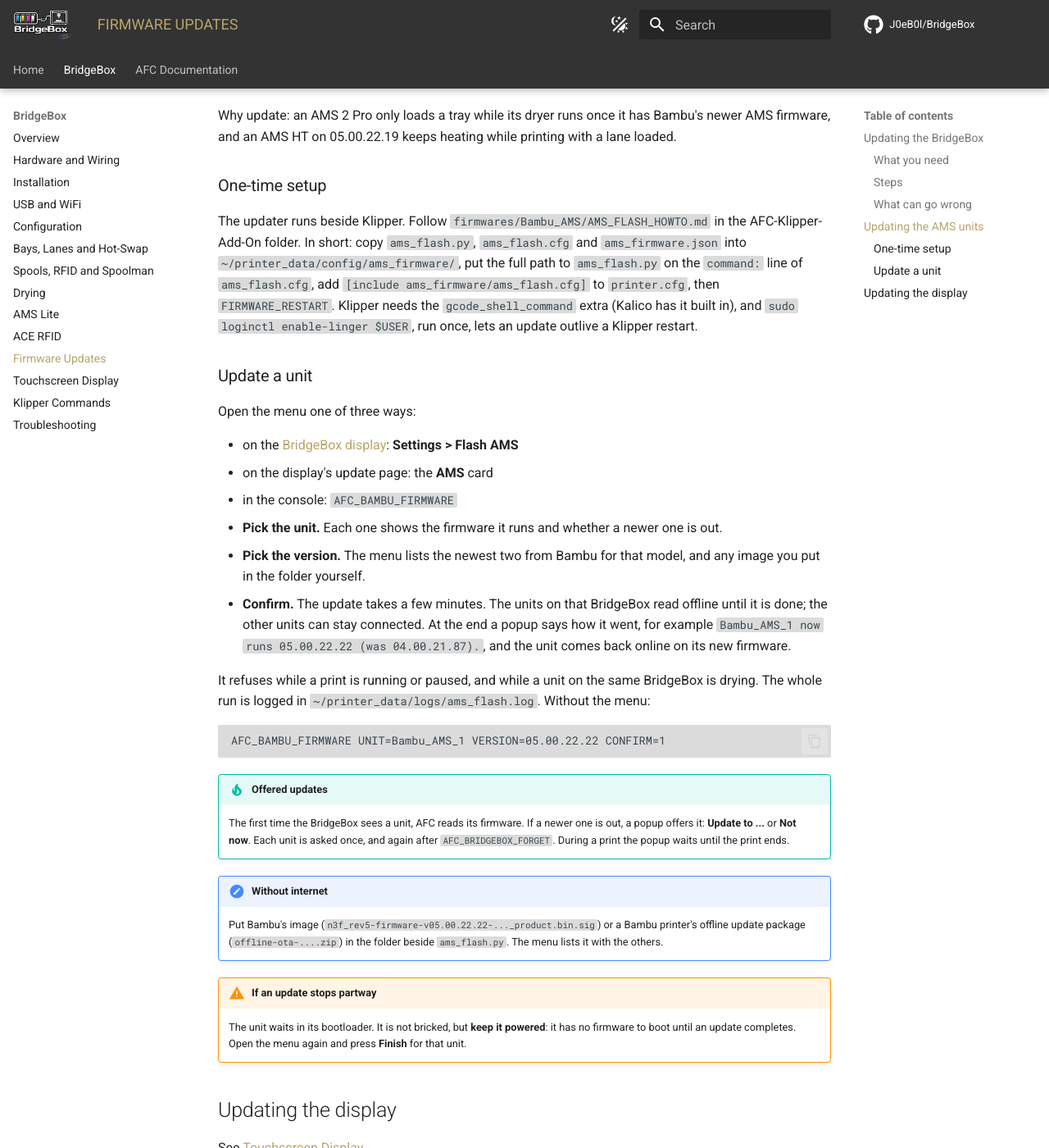
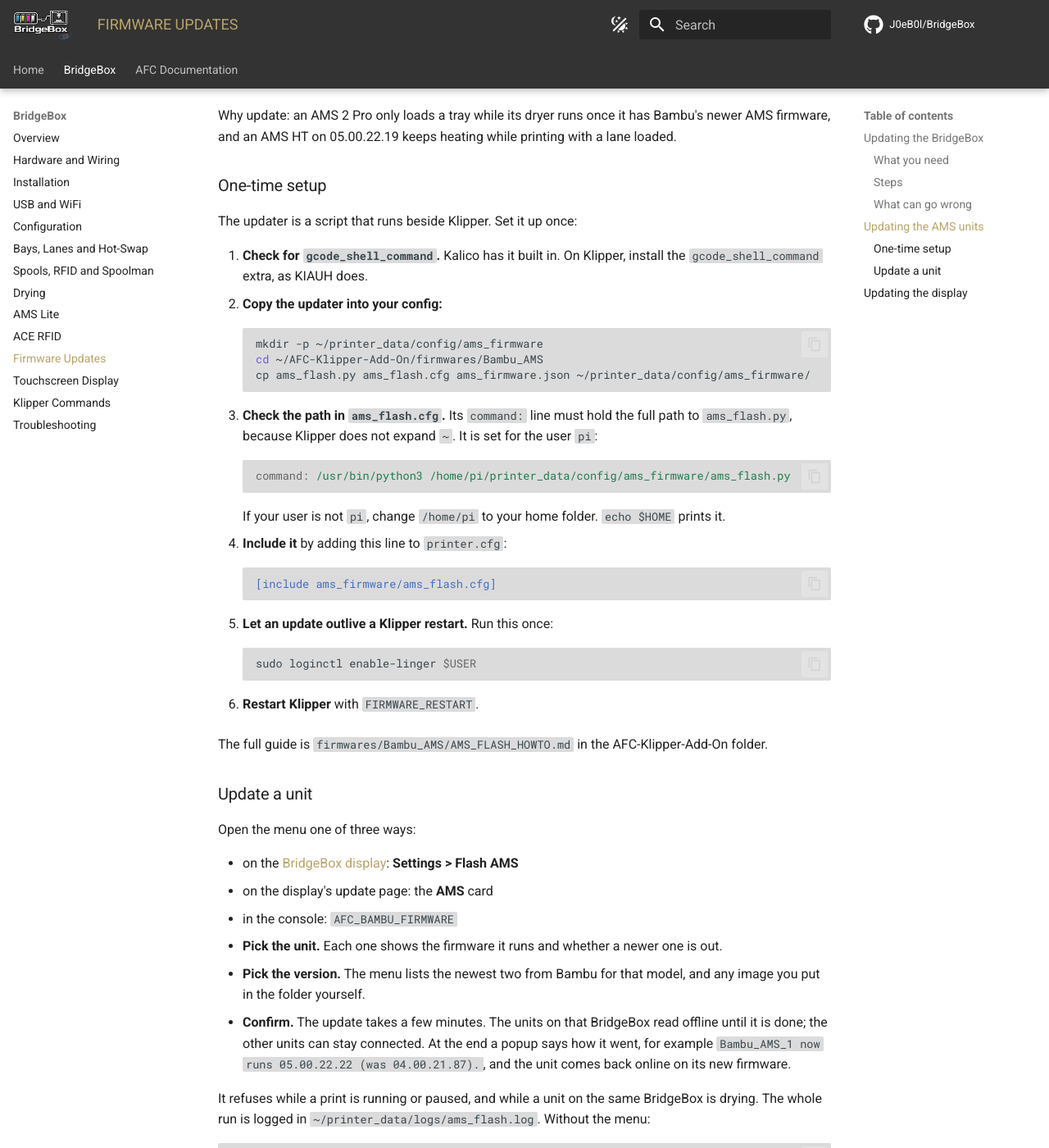
Before and after one commit to J0eB0l/BridgeBox, an MkDocs documentation site: the page built from docs/bridgebox/firmware.md, in a window 1280 px wide and 1400 px high, scrolled down 2490 px. Shown: the whole window at 82% size. Built offline with MkDocs 1.6.1 and Material for MkDocs 9.7.7, drawn with Linux system fonts in a browser that asks for light colours; comment, search, counter and statistics services are not loaded.

Commit message:
Lay out the AMS updater setup as numbered steps

````diff
--- a/docs/bridgebox/firmware.md
+++ b/docs/bridgebox/firmware.md
@@ -93,11 +93,42 @@ Why update: an AMS 2 Pro only loads a tray while its dryer runs once it has Bamb
 
 ### One-time setup
 
-The updater runs beside Klipper. Follow `firmwares/Bambu_AMS/AMS_FLASH_HOWTO.md` in the AFC-Klipper-Add-On folder. In
-short: copy `ams_flash.py`, `ams_flash.cfg` and `ams_firmware.json` into `~/printer_data/config/ams_firmware/`, put the
-full path to `ams_flash.py` on the `command:` line of `ams_flash.cfg`, add `[include ams_firmware/ams_flash.cfg]` to
-`printer.cfg`, then `FIRMWARE_RESTART`. Klipper needs the `gcode_shell_command` extra (Kalico has it built in), and
-`sudo loginctl enable-linger $USER`, run once, lets an update outlive a Klipper restart.
+The updater is a script that runs beside Klipper. Set it up once:
+
+1. **Check for `gcode_shell_command`.** Kalico has it built in. On Klipper, install the `gcode_shell_command` extra,
+   as KIAUH does.
+2. **Copy the updater into your config:**
+
+    ```bash
+    mkdir -p ~/printer_data/config/ams_firmware
+    cd ~/AFC-Klipper-Add-On/firmwares/Bambu_AMS
+    cp ams_flash.py ams_flash.cfg ams_firmware.json ~/printer_data/config/ams_firmware/
+    ```
+
+3. **Check the path in `ams_flash.cfg`.** Its `command:` line must hold the full path to `ams_flash.py`, because
+   Klipper does not expand `~`. It is set for the user `pi`:
+
+    ```ini
+    command: /usr/bin/python3 /home/pi/printer_data/config/ams_firmware/ams_flash.py
+    ```
+
+    If your user is not `pi`, change `/home/pi` to your home folder. `echo $HOME` prints it.
+
+4. **Include it** by adding this line to `printer.cfg`:
+
+    ```ini
+    [include ams_firmware/ams_flash.cfg]
+    ```
+
+5. **Let an update outlive a Klipper restart.** Run this once:
+
+    ```bash
+    sudo loginctl enable-linger $USER
+    ```
+
+6. **Restart Klipper** with `FIRMWARE_RESTART`.
+
+The full guide is `firmwares/Bambu_AMS/AMS_FLASH_HOWTO.md` in the AFC-Klipper-Add-On folder.
 
 ### Update a unit
 
````
